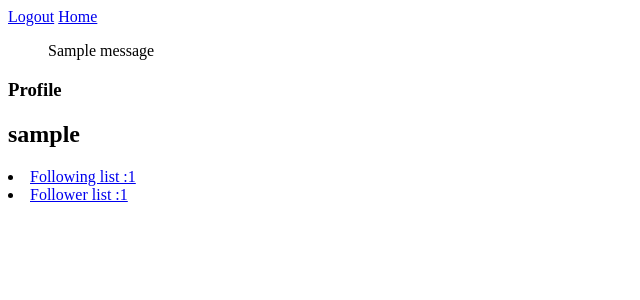
After one commit to shinonome-inc/backend-final-assignment-Tatsuro, a Django app: page /accounts/profile/1/ in a window 1280 px wide. The commit adds this page. Shown: the top 300 px of the page, without its empty margins (0-640 px from the left). Run offline with Django 4.2, Linux system fonts and the light colour scheme; a user stored in the database is signed in; tables that the repository leaves empty hold one stand-in row (values such as "Sample post"); one stand-in notice (Sample message) is shown.

Commit message:
簡易的なプロフィール機能作成

```diff
--- a/accounts/models.py
+++ b/accounts/models.py
@@ -22,5 +22,20 @@ class FriendShip(models.Model):
         on_delete=models.CASCADE,
     )
 
+    class Meta:
+        constraints = [
+            models.UniqueConstraint(
+                fields=["following", "follower"], name="follow_unique"
+            ),
+        ]
+
     def __str__(self):
         return f"{self.follower}follow{self.following}"
+
+
+class Profile(models.Model):
+    user = models.OneToOneField(CustomUser, on_delete=models.CASCADE)
+    introduction = models.CharField("Self introduction", max_length=255, blank=True)
+
+    def __str__(self):
+        return str(self.user)
--- a/accounts/urls.py
+++ b/accounts/urls.py
@@ -8,6 +8,7 @@ urlpatterns = [
     path("home/", views.HomeView.as_view(), name="home"),
     path("login/", views.LoginView.as_view(), name="login"),
     path("logout/", views.LogoutView.as_view(), name="logout"),
+    path("profile/<int:pk>/", views.ProfileView.as_view(), name="profile"),
     path("<str:username>/follow/", views.FollowView.as_view(), name="follow"),
     path("<str:username>/unfollow/", views.UnFollowView.as_view(), name="unfollow"),
     path(
@@ -21,7 +22,3 @@ urlpatterns = [
         name="follower_list",
     ),
 ]
-# path('', include('django.contrib.auth.urls')),
-# path("profile/", views.UserProfileView.as_view(), name="user_profile"),
-# path('profile/edit/', views.UserProfileEditView.as_view(), name='user_profile_edit'),
-# path('<str:username>/follower_list/', views.FollowerListView.as_view(), name='follower_list'),
--- a/accounts/views.py
+++ b/accounts/views.py
@@ -1,9 +1,14 @@
 from django.contrib import messages
-from django.shortcuts import render
+from django.shortcuts import get_object_or_404
 from django.contrib.auth import authenticate, login, get_user_model
 from django.contrib.auth.views import LoginView, LogoutView
 from django.contrib.auth.mixins import LoginRequiredMixin
-from django.views.generic import CreateView, TemplateView, ListView
+from django.views.generic import (
+    CreateView,
+    TemplateView,
+    ListView,
+    DetailView,
+)
 from django.http import Http404, HttpResponseRedirect
 from django.urls import reverse_lazy
 
@@ -46,57 +51,43 @@ class LogoutView(LogoutView):
 
 
 class FollowView(LoginRequiredMixin, TemplateView):
-    template_name = "accounts/follow.html"
     model = FriendShip
 
     def post(self, request, *args, **kwargs):
+        follower = self.request.user
         try:
-            follower = self.request.user
             following = User.objects.get(username=self.kwargs["username"])
-            if follower == following:
-                messages.error(request, "You can't follow yourself.")
-                return render(request, "accounts/follow.html")
-
-            elif FriendShip.objects.filter(
-                follower=follower, following=following
-            ).exists():
-                messages.error(request, "You have already followed.")
-                return render(request, "accounts/follow.html")
-            else:
-                FriendShip.objects.get_or_create(follower=follower, following=following)
-                messages.success(request, "You've just followed.")
-                return HttpResponseRedirect(reverse_lazy("accounts:home"))
-
         except User.DoesNotExist:
             messages.error(request, "This user does not exist.")
             raise Http404
+        if follower == following:
+            messages.error(request, "You can't follow yourself.")
+        elif FriendShip.objects.filter(follower=follower, following=following).exists():
+            messages.error(request, "You have already followed.")
+        else:
+            FriendShip.objects.get_or_create(follower=follower, following=following)
+            messages.success(request, "You've just followed.")
+        return HttpResponseRedirect(reverse_lazy("accounts:home"))
 
 
 class UnFollowView(LoginRequiredMixin, TemplateView):
-    template_name = "accounts/unfollow.html"
     model = FriendShip
 
     def post(self, request, *args, **kwargs):
+        follower = self.request.user
         try:
-            follower = self.request.user
             following = User.objects.get(username=self.kwargs["username"])
-            if follower == following:
-                messages.error(request, "This is your account.")
-                return render(request, "accounts/unfollow.html")
-            elif FriendShip.objects.filter(
-                follower=follower, following=following
-            ).exists():
-                FriendShip.objects.filter(
-                    following=following, follower=follower
-                ).delete()
-                messages.success(request, "You've just unfollowed.")
-                return HttpResponseRedirect(reverse_lazy("accounts:home"))
-            else:
-                messages.error(request, "You haven't follow the user.")
-                return render(request, "accounts/unfollow.html")
         except User.DoesNotExist:
             messages.error(request, "This user does not exist.")
             raise Http404
+        if follower == following:
+            messages.error(request, "This is your account.")
+        elif FriendShip.objects.filter(follower=follower, following=following).exists():
+            FriendShip.objects.filter(following=following, follower=follower).delete()
+            messages.success(request, "You've just unfollowed.")
+        else:
+            messages.error(request, "You haven't follow the user.")
+        return HttpResponseRedirect(reverse_lazy("accounts:home"))
 
 
 class FollowingListView(LoginRequiredMixin, ListView):
@@ -104,9 +95,9 @@ class FollowingListView(LoginRequiredMixin, ListView):
     template_name = "accounts/following_list.html"
 
     def get_context_data(self, *args, **kwargs):
-        user = self.request.user
+        username = self.kwargs["username"]
+        user = get_object_or_404(User, username=username)
         context = super().get_context_data(*args, **kwargs)
-        context["following_number"] = FriendShip.objects.filter(follower=user).count()
         context["following_list"] = FriendShip.objects.select_related(
             "following"
         ).filter(follower=user)
@@ -119,11 +110,30 @@ class FollowerListView(LoginRequiredMixin, ListView):
     template_name = "accounts/follower_list.html"
 
     def get_context_data(self, *args, **kwargs):
-        user = self.request.user
+        username = self.kwargs["username"]
+        user = get_object_or_404(User, username=username)
         context = super().get_context_data(*args, **kwargs)
-        context["follower_number"] = FriendShip.objects.filter(following=user).count()
         context["follower_list"] = FriendShip.objects.select_related("follower").filter(
             following=user
         )
 
         return context
+
+
+class ProfileView(LoginRequiredMixin, DetailView):
+    model = User
+    template_name = "accounts/profile.html"
+    context_object_name = "profile_user"
+
+    def get_context_data(self, **kwargs):
+        context = super().get_context_data(**kwargs)
+        user = get_object_or_404(User, pk=self.kwargs["pk"])
+        context["follower_number"] = FriendShip.objects.filter(following=user).count()
+        context["following_number"] = FriendShip.objects.filter(follower=user).count()
+        context["be_friends"] = FriendShip.objects.filter(
+            follower=self.request.user, following=user
+        ).exists
+        return context
+
+
+# class ProfileEditView(LoginRequiredMixin, UserPassesTestMixin, UpdateView):
--- a/templates/accounts/follower_list.html
+++ b/templates/accounts/follower_list.html
@@ -3,12 +3,11 @@
 {% block title %}Follower list{% endblock %}
 
 {% block content %}
-<h2>Follower list : {{follower_number}}</h2>
+<h2>Follower list</h2>
 
 {% for follower in follower_list %}
 <div class="follower_block">
     <h3 class="sub_title">{{ follower.follower }}</h3>
-    <a href="{% url 'accounts:follow' follower.follower.username %}">Follow</a>
 </div>
 {% endfor %}
 
--- a/templates/accounts/following_list.html
+++ b/templates/accounts/following_list.html
@@ -3,12 +3,11 @@
 {% block title %}Following list{% endblock %}
 
 {% block content %}
-<h2>Following list : {{following_number}}</h2>
+<h2>Following list</h2>
 
 {% for following in following_list %}
 <div class="following_block">
     <h3 class="sub_title">{{ following.following }}</h3>
-    <a href="{% url 'accounts:unfollow' following.following.username %}">Unfollow</a>
 </div>
 {% endfor %}
 
--- /dev/null
+++ b/templates/accounts/profile.html
@@ -0,0 +1,26 @@
+{% extends "base.html" %}
+
+{% block title %}Profile{% endblock %}
+{% block content %}
+<h3>Profile</h3>
+<div class="profile_page">
+    <h2>{{profile_user.username}}</h2>
+    {% if user.username == profile_user.username %}
+    {% elif be_friends %}
+    <form action="{% url 'accounts:unfollow' profile_user.username %}" method="post">
+        {% csrf_token %}
+        <button type="submit">UnFollow</button>
+        {% else %}
+        <form action="{% url 'accounts:follow' profile_user.username %}" method="post">
+            {% csrf_token %}
+            <button type="submit">Follow</button>
+            {% endif %}
+            <li><a href="{% url 'accounts:following_list' profile_user.username %}">Following list
+                    :{{following_number}}</a>
+            </li>
+            <li><a href="{% url 'accounts:follower_list' profile_user.username %}">Follower list
+                    :{{follower_number}}</a>
+            </li>
+</div>
+
+{% endblock %}
--- a/templates/base.html
+++ b/templates/base.html
@@ -12,11 +12,21 @@
   <header>
     {% if user.is_authenticated %}
     <a href="{% url 'accounts:logout' %}">Logout</a>
+    <a href="{% url 'accounts:home' %}">Home</a>
     {% else %}
     <a href="{% url 'accounts:login' %}">Login</a>
     <a href="{% url 'accounts:signup' %}">Signup</a>
     {% endif %}
   </header>
+  {% if messages %}
+  <ul class="messages">
+    {% for message in messages %}
+    <div {% if message.tags %}class="{{ message.tags }}" {% endif %}>
+      {{ message }}
+    </div>
+    {% endfor %}
+  </ul>
+  {% endif %}
   {% block content %}{% endblock %}
 </body>
 
--- a/templates/home.html
+++ b/templates/home.html
@@ -6,8 +6,7 @@
 <h2>Home</h2>
 <ul class="menu">
     <li><a class="btn" href="{% url 'tweets:create' %}">Tweet</a></li>
-    <li><a href="{% url 'accounts:following_list' user.username %}">Following list</a></li>
-    <li><a href="{% url 'accounts:follower_list' user.username %}">Follower list</a></li>
+    <li><a href="{% url 'accounts:profile' user.pk %}">My Profile</a></li>
 </ul>
 {% for tweet in tweet_list %}
 <div class="tweet_block">
--- a/templates/tweets/tweet_delete.html
+++ b/templates/tweets/tweet_delete.html
@@ -6,7 +6,7 @@
 <form method="post">
     {% csrf_token %}
     {{ form.as_p }}
-    {{ tweet.content }}Warning! This tweet is deleted, OK?
+    {{ tweet.content }} : Warning! This tweet is deleted, OK?
     <button type="submit">Delete</button>
 </form>
 {% endblock %}
--- a/templates/tweets/tweet_detail.html
+++ b/templates/tweets/tweet_detail.html
@@ -4,8 +4,7 @@
 <small>{{ tweet.user.username }}</small>
 <p>{{ tweet.content }}</p>
 <small>{{ tweet.created_at }}</small>
-<small><a href="{% url 'accounts:follow' tweet.user.username %}">Follow</a></small>
-
+<a href="{% url 'accounts:profile' tweet.user.pk %}">User Profile</a>
 {% if request.user == tweet.user %}
 <p><a href="{% url 'tweets:delete' tweet.pk %}">Delete</a></p>
 {% else %}
```
Also changed, not shown: accounts/tests.py (+4 -8 lines), templates/accounts/follow.html (deleted, +0 -21 lines), templates/accounts/unfollow.html (deleted, +0 -21 lines), accounts/migrations/0002_friendship.py (deleted), accounts/migrations/0002_friendship_friendship_follow_unique.py (added), accounts/migrations/0003_alter_friendship_follower_alter_friendship_following.py (deleted), accounts/migrations/0003_profile.py (added).
